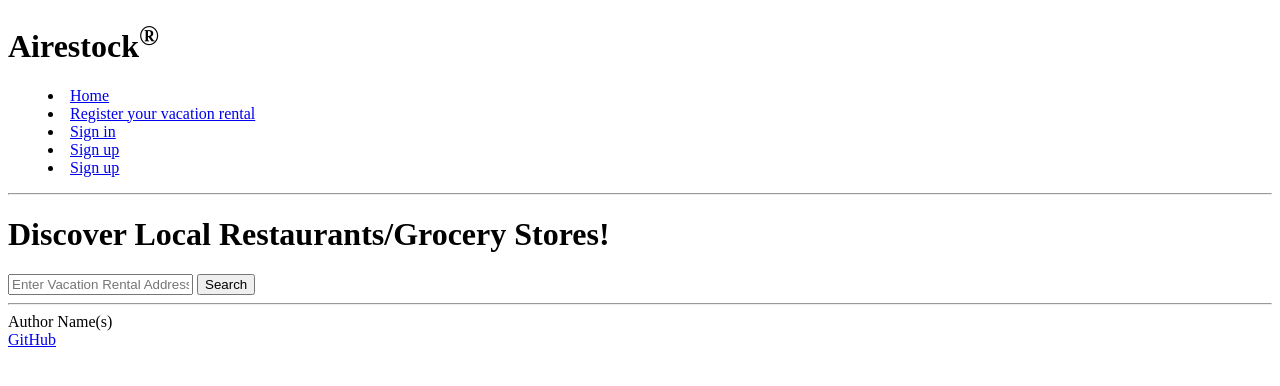
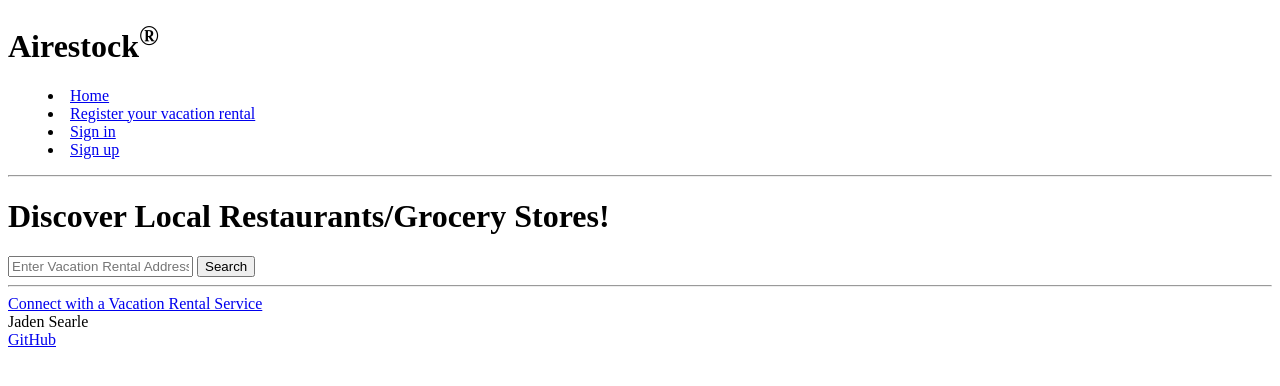
Before and after one commit to jwsearle18/startup, a plain HTML site: page index.html in a window 1280 px wide. Drawn offline with Linux system fonts and the light colour scheme.

Commit message:
edit home page, link to vacation rental connect

```diff
--- a/index.html
+++ b/index.html
@@ -20,7 +20,6 @@
           <li><a href="registerVR.html">Register your vacation rental</a></li>
           <li><a href="signIn.html">Sign in</a></li>
           <li><a href="signUp.html">Sign up</a></li>
-          <li><a href="localRestaurants.html">Sign up</a></li>
         </menu>
       </nav>
 
@@ -39,7 +38,9 @@
 
     <footer>
       <hr />
-      <span class="text-reset">Author Name(s)</span>
+      <a href="vacationRentals.html">Connect with a Vacation Rental Service</a>
+      <br />
+      <span class="text-reset">Jaden Searle</span>
       <br />
       <a href="https://github.com/jwsearle18/260startup">GitHub</a>
     </footer>
```
Also changed, not shown: vacationRentals.html (added).
